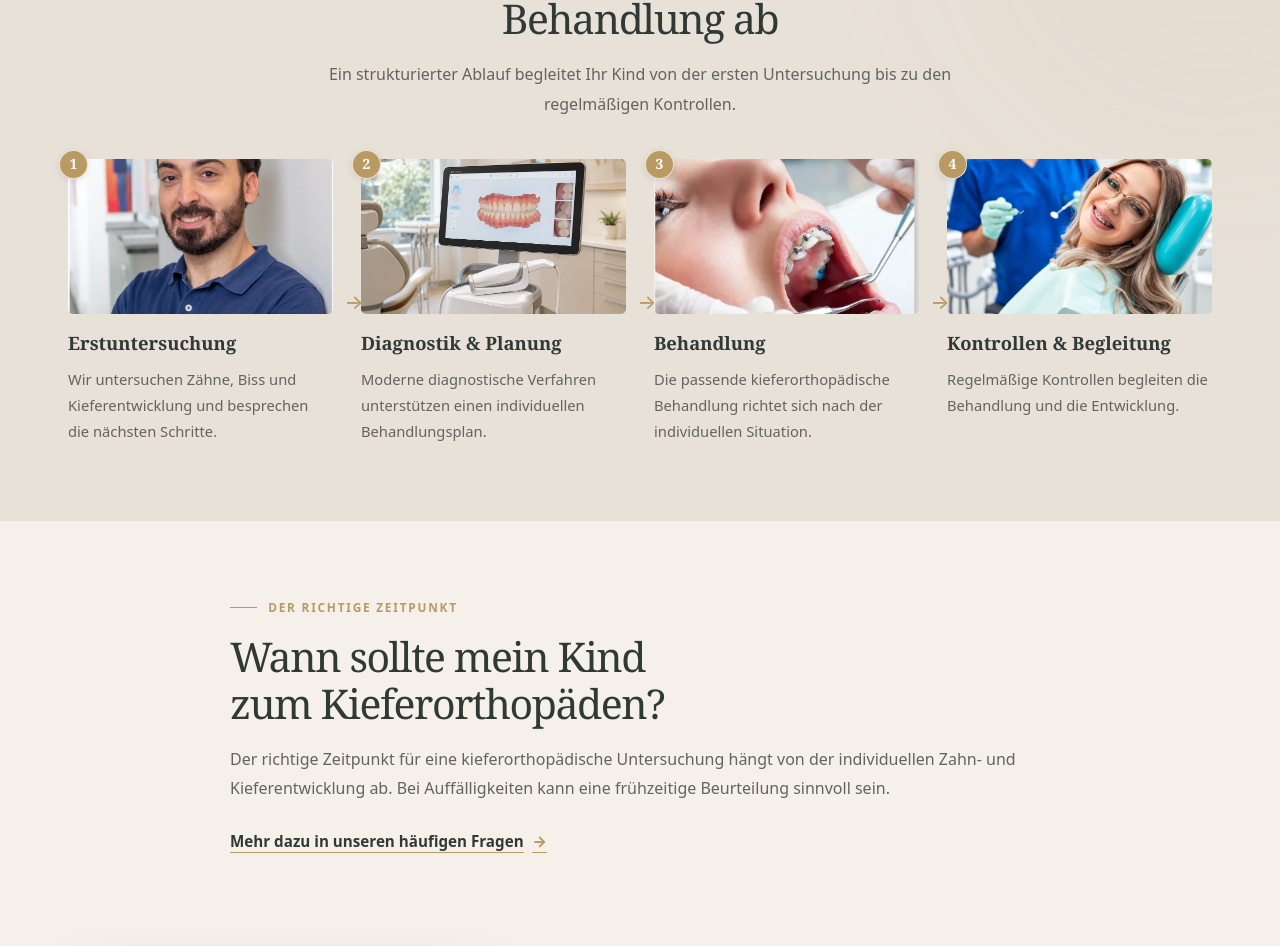
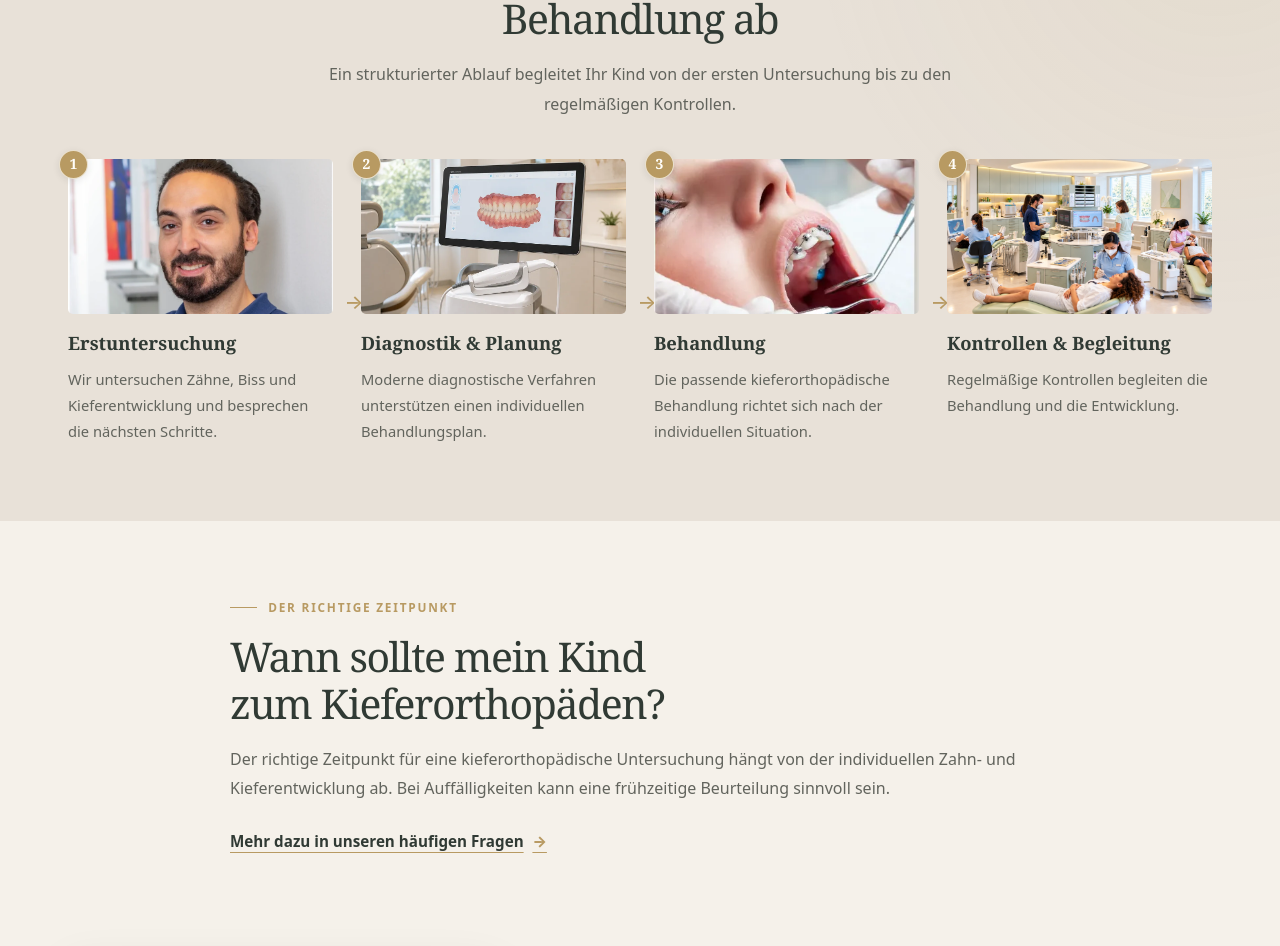
Before and after one commit to ESBER123/Dr.shadi, a React (Vite) app: page /kieferorthopaedie-kinder-wien in a window 1280 px wide. Shown: the part 1940-2886 px from the top of the page. Built offline with nearby package versions, Linux system fonts and the light colour scheme.

Commit message:
fix: improve treatment step image positioning

```diff
--- a/src/assets/styles/About.css
+++ b/src/assets/styles/About.css
@@ -485,3 +485,23 @@
     font-size: 38px;
   }
 }
+
+/* Claudia portrait: improve head positioning */
+.image-frame .doctor-photo-02 {
+  object-fit: cover;
+  object-position: center 20%;
+}
+
+/* Tablet */
+@media (max-width: 992px) {
+  .image-frame .doctor-photo-02 {
+    object-position: center 15%;
+  }
+}
+
+/* Mobile */
+@media (max-width: 600px) {
+  .image-frame .doctor-photo-02 {
+    object-position: center 12%;
+  }
+}
--- a/src/assets/styles/ChildrenOrthodontics.css
+++ b/src/assets/styles/ChildrenOrthodontics.css
@@ -1008,3 +1008,12 @@
     display: none;
   }
 }
+
+/* Fix the first treatment-step image */
+.co-step:nth-child(1) > img {
+  width: 100%;
+  height: 155px;
+  object-fit: cover;
+  object-position: center 25%;
+  border-radius: 5px;
+}
--- a/src/assets/styles/InvisalignAligner.css
+++ b/src/assets/styles/InvisalignAligner.css
@@ -1013,3 +1013,12 @@
     animation: none !important;
   }
 }
+
+/* Fix the first treatment-step image */
+.ia-step .ia-step-image-doctor {
+  width: 100%;
+  height: 100%;
+  object-fit: cover;
+  object-position: center 25%;
+  border-radius: inherit;
+}
--- a/src/pages/ChildrenOrthodontics.jsx
+++ b/src/pages/ChildrenOrthodontics.jsx
@@ -9,8 +9,7 @@ import ScannerImage from "../images/optimized/digital-scanner.webp";
 import BracesSmileImage from "../images/optimized/braces-smile.webp";
 import translations from "../translat/childrenOrthodontics";
 import FixedBracesImage from "../images/optimized/fixed-braces.webp";
-import OrthodonticCheckupImage from "../images/optimized/orthodontic-checkup.webp";
-
+import ModernDentalClinicImage from "../images/optimized/Modern_Dental_Clinic_in_Action.webp";
 const ChildrenOrthodontics = () => {
   const { language } = useLanguage();
   const t = translations[language] ?? translations.de;
@@ -21,7 +20,7 @@ const ChildrenOrthodontics = () => {
     DoctorImage,
     ScannerImage,
     FixedBracesImage,
-    OrthodonticCheckupImage,
+    ModernDentalClinicImage,
 
     null,
   ];
--- a/src/pages/InvisalignAligner.jsx
+++ b/src/pages/InvisalignAligner.jsx
@@ -10,6 +10,7 @@ import DoctorImage from "../images/optimized/doctor.webp";
 import AlignerModelImage from "../images/optimized/aligner-model.webp";
 import RetentionImage from "../images/optimized/retention.webp";
 import AlignerVideo from "../videos/aligner-video.webm";
+import ModernDentalClinicImage from "../images/optimized/Modern_Dental_Clinic_in_Action.webp";
 
 const InvisalignAligner = () => {
   const { language } = useLanguage();
@@ -128,7 +129,7 @@ const InvisalignAligner = () => {
               DoctorImage,
               ScannerImage,
               AlignerModelImage,
-              AlignersImage,
+              ModernDentalClinicImage,
               RetentionImage,
             ];
 
```
Also changed, not shown: src/images/optimized/Modern_Dental_Clinic_in_Action.webp (added), 1 other file (tests, documents, lock files or other folders).
